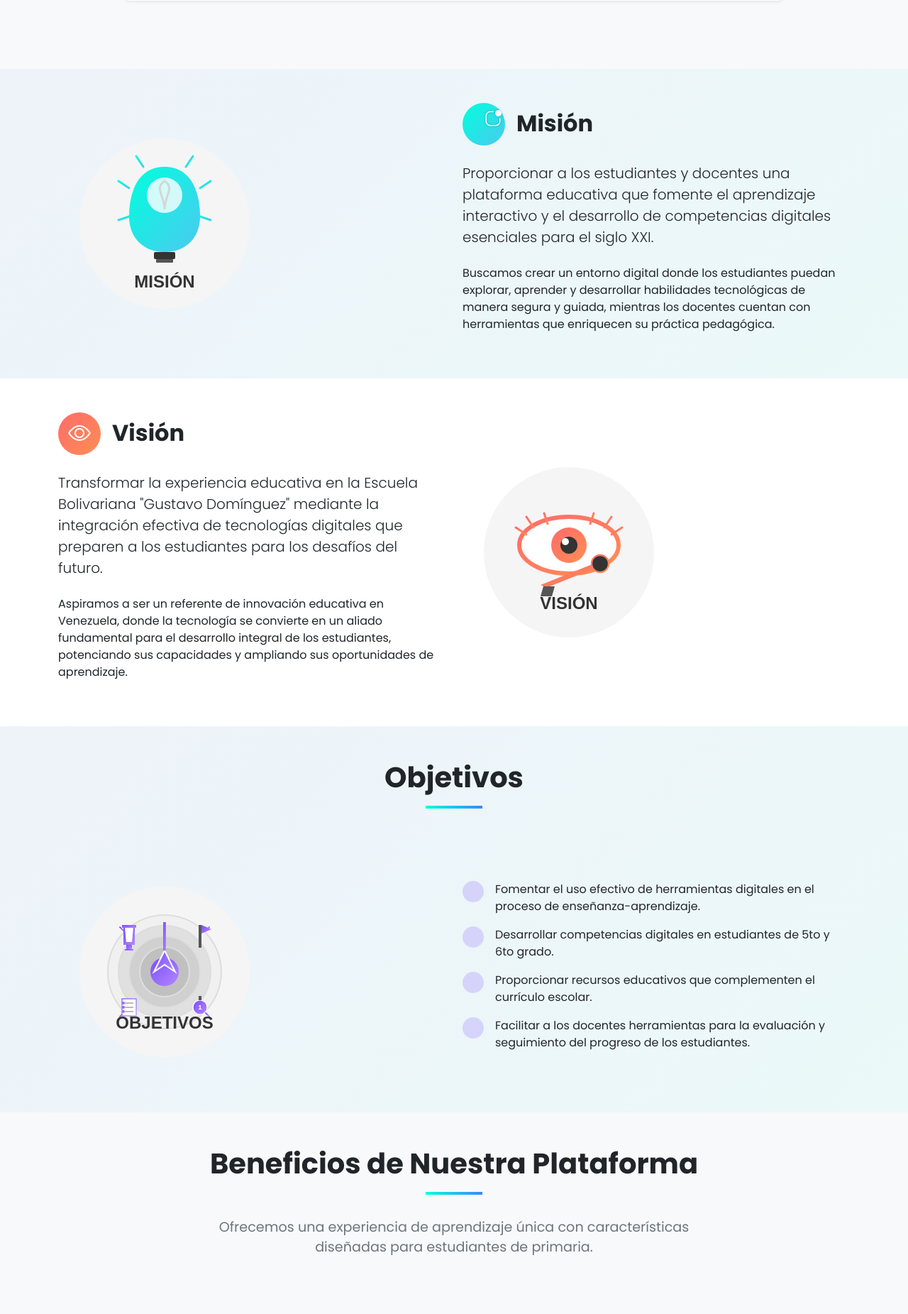
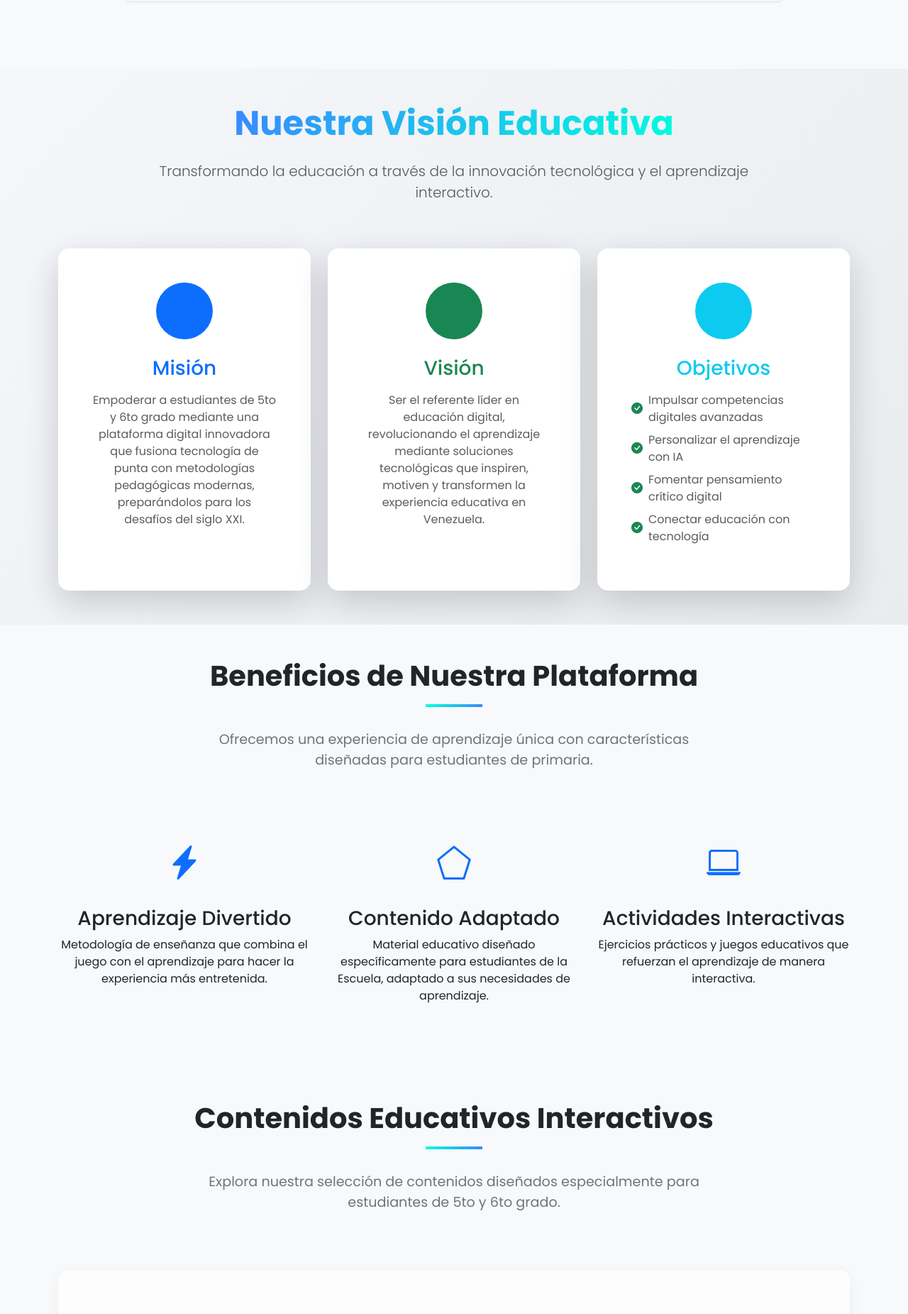
Before and after one commit to SanctusRTX/Proyectospark, a Flask app: page / in a window 1280 px wide. Shown: the part 1125-2976 px from the top of the page at 71% size. Run offline with Flask 3, Linux system fonts and the light colour scheme; data comes from the database, SQL or seed files in the repository; some libraries are stand-ins or nearby versions.

Commit message:
version 1.23 parche home

```diff
--- a/src/templates/home.html
+++ b/src/templates/home.html
@@ -483,6 +483,64 @@
     }
 
     /* Resto de estilos existentes para cards y otras secciones... */
+    .mission-vision-section {
+        position: relative;
+        overflow: hidden;
+    }
+
+    .text-gradient {
+        background: linear-gradient(135deg, #3a86ff, #00ffdd);
+        -webkit-background-clip: text;
+        -webkit-text-fill-color: transparent;
+    }
+
+    .feature-icon-container {
+        position: relative;
+        margin-bottom: 1.5rem;
+    }
+
+    .feature-icon {
+        width: 80px;
+        height: 80px;
+        font-size: 2.5rem;
+        transition: all 0.3s ease;
+    }
+
+    .mission-card:hover .feature-icon,
+    .vision-card:hover .feature-icon,
+    .objectives-card:hover .feature-icon {
+        transform: rotate(360deg) scale(1.1);
+    }
+
+    .mission-card:hover,
+    .vision-card:hover,
+    .objectives-card:hover {
+        transform: translateY(-10px);
+    }
+
+    .mission-card,
+    .vision-card,
+    .objectives-card {
+        transition: all 0.4s ease;
+        border-radius: 15px;
+        overflow: hidden;
+    }
+
+    .mission-card::before,
+    .vision-card::before,
+    .objectives-card::before {
+        content: '';
+        position: absolute;
+        top: 0;
+        left: 0;
+        width: 100%;
+        height: 5px;
+        transition: all 0.3s ease;
+    }
+
+    .mission-card:hover::before { background: #3a86ff; }
+    .vision-card:hover::before { background: #4CAF50; }
+    .objectives-card:hover::before { background: #17a2b8; }
 </style>
 {% endblock %}
 
@@ -637,95 +695,85 @@
     </div>
 </section>
 
-<!-- Sección Misión -->
-<section class="py-5" style="background: linear-gradient(135deg, rgba(58, 134, 255, 0.05) 0%, rgba(0, 255, 221, 0.05) 100%);">
+<!-- Sección Misión y Visión Modernizada -->
+<section class="mission-vision-section py-5" style="background: linear-gradient(135deg, #f5f7fa 0%, #e9ecef 100%);">
     <div class="container">
-        <div class="row align-items-center">
-            <div class="col-lg-6 mb-4 mb-lg-0" data-aos="fade-right">
-                <img src="{{ url_for('static', filename='img/mision.svg') }}" alt="Misión" class="img-fluid" style="max-height: 300px;">
-            </div>
-            <div class="col-lg-6" data-aos="fade-left">
-                <div class="d-flex align-items-center mb-4">
-                    <div class="rounded-circle d-flex align-items-center justify-content-center me-3" style="width: 60px; height: 60px; background: linear-gradient(135deg, var(--secondary-color), #4cc9f0); color: var(--dark-color); position: relative;">
-                        <i class="bi bi-lightbulb fs-2"></i>
-                        <i class="bi bi-book fs-4" style="position: absolute; top: 5px; right: 5px; color: #fff; text-shadow: 0 0 3px rgba(0,0,0,0.3);"></i>
-                        <i class="bi bi-mortarboard fs-4" style="position: absolute; bottom: 5px; left: 5px; color: #fff; text-shadow: 0 0 3px rgba(0,0,0,0.3);"></i>
-                    </div>
-                    <h2 class="mb-0 fw-bold">Misión</h2>
-                </div>
-                <p class="lead mb-4">Proporcionar a los estudiantes y docentes una plataforma educativa que fomente el aprendizaje interactivo y el desarrollo de competencias digitales esenciales para el siglo XXI.</p>
-                <p>Buscamos crear un entorno digital donde los estudiantes puedan explorar, aprender y desarrollar habilidades tecnológicas de manera segura y guiada, mientras los docentes cuentan con herramientas que enriquecen su práctica pedagógica.</p>
+        <div class="row justify-content-center mb-5">
+            <div class="col-lg-10 text-center">
+                <h2 class="display-5 fw-bold mb-4 text-primary" data-aos="fade-up">
+                    <span class="text-gradient">Nuestra Visión Educativa</span>
+                </h2>
+                <p class="lead text-muted" data-aos="fade-up" data-aos-delay="100">
+                    Transformando la educación a través de la innovación tecnológica y el aprendizaje interactivo.
+                </p>
             </div>
         </div>
-    </div>
-</section>
 
-<!-- Sección Visión -->
-<section class="py-5" style="background-color: #ffffff;">
-    <div class="container">
-        <div class="row align-items-center">
-            <div class="col-lg-6 order-lg-2 mb-4 mb-lg-0" data-aos="fade-left">
-                <img src="{{ url_for('static', filename='img/vision.svg') }}" alt="Visión" class="img-fluid" style="max-height: 300px;">
-            </div>
-            <div class="col-lg-6 order-lg-1" data-aos="fade-right">
-                <div class="d-flex align-items-center mb-4">
-                    <div class="rounded-circle d-flex align-items-center justify-content-center me-3" style="width: 60px; height: 60px; background: linear-gradient(135deg, #ff6b6b, #ff8e53); color: white; position: relative;">
-                        <i class="bi bi-eye fs-2"></i>
-                        <i class="bi bi-binoculars fs-4" style="position: absolute; top: 5px; right: 5px; text-shadow: 0 0 3px rgba(0,0,0,0.3);"></i>
-                        <i class="bi bi-rocket fs-4" style="position: absolute; bottom: 5px; left: 5px; text-shadow: 0 0 3px rgba(0,0,0,0.3);"></i>
-                    </div>
-                    <h2 class="mb-0 fw-bold">Visión</h2>
-                </div>
-                <p class="lead mb-4">Transformar la experiencia educativa en la Escuela Bolivariana "Gustavo Domínguez" mediante la integración efectiva de tecnologías digitales que preparen a los estudiantes para los desafíos del futuro.</p>
-                <p>Aspiramos a ser un referente de innovación educativa en Venezuela, donde la tecnología se convierte en un aliado fundamental para el desarrollo integral de los estudiantes, potenciando sus capacidades y ampliando sus oportunidades de aprendizaje.</p>
+        <div class="row g-4">
+            <!-- Misión -->
+            <div class="col-lg-4" data-aos="fade-right" data-aos-delay="200">
+                <div class="card border-0 shadow-lg h-100 mission-card">
+                    <div class="card-body p-5 text-center">
+                        <div class="feature-icon-container mb-4">
+                            <div class="feature-icon bg-primary text-white rounded-circle d-flex align-items-center justify-content-center mx-auto">
+                                <ion-icon name="compass-outline" class="ion-icon"></ion-icon>
                             </div>
                         </div>
-    </div>
-</section>
-
-<!-- Sección Objetivos -->
-<section class="py-5" style="background: linear-gradient(135deg, rgba(58, 134, 255, 0.05) 0%, rgba(0, 255, 221, 0.05) 100%);">
-    <div class="container">
-        <div class="row justify-content-center">
-            <div class="col-lg-8 text-center mb-5">
-                <h2 class="section-title" data-aos="fade-up">Objetivos</h2>
-                <div class="d-flex justify-content-center" data-aos="fade-up">
-                    <div style="width: 80px; height: 4px; background: linear-gradient(90deg, var(--secondary-color), var(--primary-color)); margin-bottom: 2rem;"></div>
+                        <h3 class="card-title mb-3 text-primary">Misión</h3>
+                        <p class="card-text text-muted">
+                            Empoderar a estudiantes de 5to y 6to grado mediante una plataforma digital innovadora que fusiona tecnología de punta con metodologías pedagógicas modernas, preparándolos para los desafíos del siglo XXI.
+                        </p>
                     </div>
                 </div>
             </div>
 
-        <div class="row align-items-center">
-            <div class="col-lg-6 mb-4 mb-lg-0" data-aos="fade-right">
-                <img src="{{ url_for('static', filename='img/objetivos.svg') }}" alt="Objetivos" class="img-fluid" style="max-height: 300px;">
+            <!-- Visión -->
+            <div class="col-lg-4" data-aos="fade-up" data-aos-delay="300">
+                <div class="card border-0 shadow-lg h-100 vision-card">
+                    <div class="card-body p-5 text-center">
+                        <div class="feature-icon-container mb-4">
+                            <div class="feature-icon bg-success text-white rounded-circle d-flex align-items-center justify-content-center mx-auto">
+                                <ion-icon name="eye-outline" class="ion-icon"></ion-icon>
                             </div>
-            <div class="col-lg-6" data-aos="fade-left">
-                <ul class="list-unstyled">
-                    <li class="mb-3 d-flex">
-                        <div class="rounded-circle d-flex align-items-center justify-content-center me-3" style="min-width: 30px; height: 30px; background: rgba(124, 77, 255, 0.2); color: #7c4dff;">
-                            <i class="bi bi-check-lg"></i>
                         </div>
-                        <span>Fomentar el uso efectivo de herramientas digitales en el proceso de enseñanza-aprendizaje.</span>
+                        <h3 class="card-title mb-3 text-success">Visión</h3>
+                        <p class="card-text text-muted">
+                            Ser el referente líder en educación digital, revolucionando el aprendizaje mediante soluciones tecnológicas que inspiren, motiven y transformen la experiencia educativa en Venezuela.
+                        </p>
+                    </div>
+                </div>
+            </div>
+
+            <!-- Objetivos -->
+            <div class="col-lg-4" data-aos="fade-left" data-aos-delay="400">
+                <div class="card border-0 shadow-lg h-100 objectives-card">
+                    <div class="card-body p-5 text-center">
+                        <div class="feature-icon-container mb-4">
+                            <div class="feature-icon bg-info text-white rounded-circle d-flex align-items-center justify-content-center mx-auto">
+                                <ion-icon name="rocket-outline" class="ion-icon"></ion-icon>
+                            </div>
+                        </div>
+                        <h3 class="card-title mb-3 text-info">Objetivos</h3>
+                        <ul class="list-unstyled text-muted text-start">
+                            <li class="mb-2 d-flex align-items-center">
+                                <i class="bi bi-check-circle text-success me-2"></i>
+                                Impulsar competencias digitales avanzadas
                             </li>
-                    <li class="mb-3 d-flex">
-                        <div class="rounded-circle d-flex align-items-center justify-content-center me-3" style="min-width: 30px; height: 30px; background: rgba(124, 77, 255, 0.2); color: #7c4dff;">
-                            <i class="bi bi-check-lg"></i>
-                        </div>
-                        <span>Desarrollar competencias digitales en estudiantes de 5to y 6to grado.</span>
+                            <li class="mb-2 d-flex align-items-center">
+                                <i class="bi bi-check-circle text-success me-2"></i>
+                                Personalizar el aprendizaje con IA
                             </li>
-                    <li class="mb-3 d-flex">
-                        <div class="rounded-circle d-flex align-items-center justify-content-center me-3" style="min-width: 30px; height: 30px; background: rgba(124, 77, 255, 0.2); color: #7c4dff;">
-                            <i class="bi bi-check-lg"></i>
-                        </div>
-                        <span>Proporcionar recursos educativos que complementen el currículo escolar.</span>
+                            <li class="mb-2 d-flex align-items-center">
+                                <i class="bi bi-check-circle text-success me-2"></i>
+                                Fomentar pensamiento crítico digital
                             </li>
-                    <li class="d-flex">
-                        <div class="rounded-circle d-flex align-items-center justify-content-center me-3" style="min-width: 30px; height: 30px; background: rgba(124, 77, 255, 0.2); color: #7c4dff;">
-                            <i class="bi bi-check-lg"></i>
-                        </div>
-                        <span>Facilitar a los docentes herramientas para la evaluación y seguimiento del progreso de los estudiantes.</span>
+                            <li class="d-flex align-items-center">
+                                <i class="bi bi-check-circle text-success me-2"></i>
+                                Conectar educación con tecnología
                             </li>
                         </ul>
+                    </div>
+                </div>
             </div>
         </div>
     </div>
@@ -1078,6 +1126,16 @@
 {% endblock %}
 
 {% block customJS %}
+<script type="module" src="{{ url_for('static', filename='js/ionicons/ionicons.esm.js') }}"></script>
+<script nomodule src="{{ url_for('static', filename='js/ionicons/ionicons.js') }}"></script>
+
+<style>
+    .ion-icon {
+        font-size: 2.5rem;
+        color: white;
+    }
+</style>
+
 <script>
     document.addEventListener('DOMContentLoaded', function() {
         // Inicializar el carrusel con opciones mejoradas
```
Lines whose indentation alone changed are shown as unchanged.
